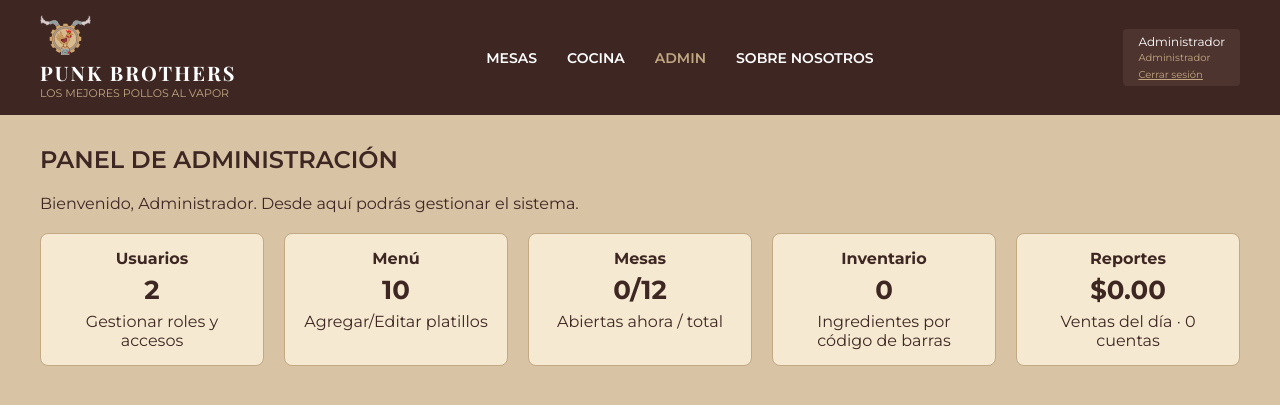
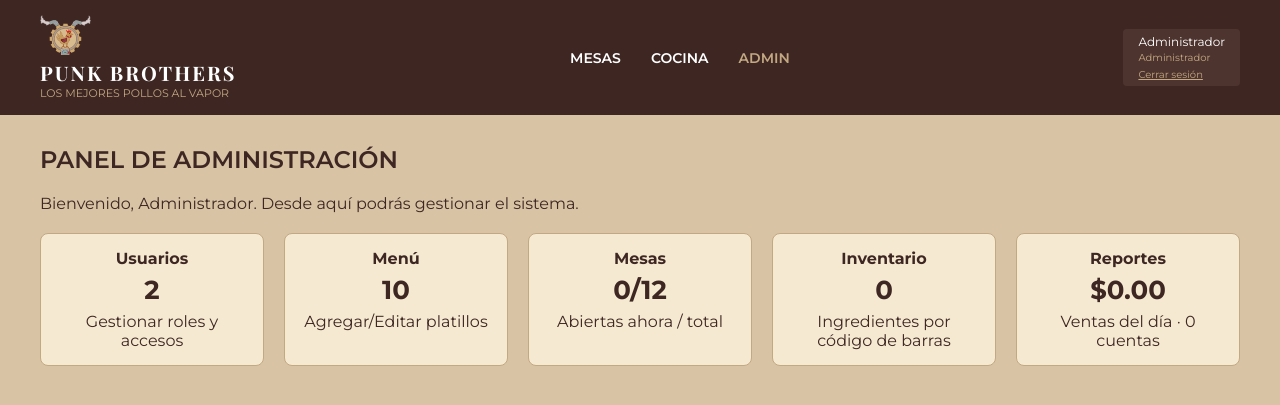
Before and after one commit to ReneBaez24/Repostaurante, a Laravel app: page /admin in a window 1280 px wide. Shown: the top 405 px of the page. Run offline with Laravel 12, Linux system fonts and the light colour scheme; a user stored in the database is signed in; data comes from the database, SQL or seed files in the repository; data that the repository does not hold is empty.

Commit message:
The final Esquizo

```diff
--- a/resources/views/layouts/app.blade.php
+++ b/resources/views/layouts/app.blade.php
@@ -23,7 +23,6 @@
                         <li><a href="{{ route('admin.dashboard') }}" @class(['active' => request()->routeIs('admin.*')])>Admin</a></li>
                     @endif
                 @endauth
-                <li><a href="#">Sobre Nosotros</a></li>
                 @guest
                     <li><a href="{{ route('login') }}">Iniciar Sesión</a></li>
                 @endguest
```
